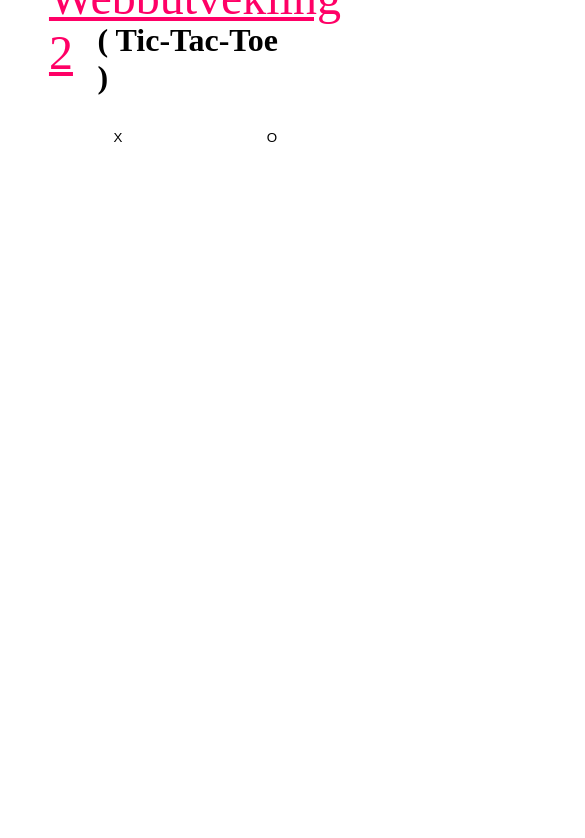
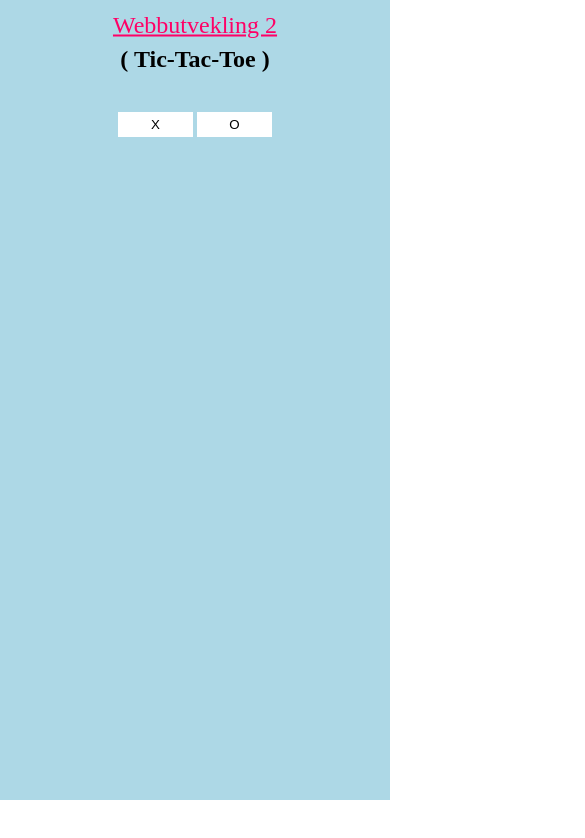
Before and after one commit to naderalhamwi/Html, a plain HTML site: page HTML/tic-tac-toe.html in a window 390 px wide. Shown: the top 838 px of the page, 585 px wide, since content can reach past the window. Drawn offline with Linux system fonts and the light colour scheme.

Commit message:
Fix bugs
fixade många problem i sidan

```diff
--- a/HTML/tic-tac-toe.html
+++ b/HTML/tic-tac-toe.html
@@ -12,7 +12,7 @@
     <main id="main">
         <a href="Index.html" id="linkHome">Webbutvekling 2</a>
         <h1>( Tic-Tac-Toe )</h1>
-        <div class="buttonV">
+        <div class="buttons">
             <button id="tic" onclick="playerX()">X</button>
             <button id="tac" onclick="playerO()">O</button>
         </div>
--- a/JavaScript/tic-tac-toe.js
+++ b/JavaScript/tic-tac-toe.js
@@ -37,7 +37,7 @@ function init(){
     document.getElementById("sliderBottom").style.opacity = "1";
     document.getElementById("playGround").style.display = "none";
 
-    document.getElementById("sliderBottom").style.height = "660px";
+    document.getElementById("sliderBottom").style.height = "330px";
     document.getElementById("sliderBottom").style.marginTop = "310px";
 }
 window.onload = init;
--- a/css/tic-tac-toe.scss
+++ b/css/tic-tac-toe.scss
@@ -24,9 +24,8 @@ body{
             top: 7%;
             position: absolute;
             transform: translate(-50%, -50%);
-
         }
-        .buttonV{
+        .buttons{
             margin-top: 7rem;
             position: absolute;
             justify-content: space-between;
@@ -66,7 +65,6 @@ body{
             position: absolute;
             justify-content: center;
             transition: all 0.5 ease;
-            background-color: white;
             h1{
                 left: 50%;
                 top: 50%;
@@ -79,7 +77,6 @@ body{
             margin: 50% 10% 10% 10%;
             .gamecontainer{
                 display: grid;
-                margin: 50px auto;
                 box-shadow: 0px 5px 10px black;
                 grid-template-columns: repeat(3, auto);
                 .cell{
@@ -87,11 +84,8 @@ body{
                     background-color:#ffff00;
                     width: 100px;
                     height: 100px;
-                    display: flex;
                     cursor: pointer;
-                    justify-content: center;
                     &:hover{
-                        border: none;
                         box-shadow: 0px 0px 10px;
                     }
                 }
@@ -119,3 +113,48 @@ body{
         }
     }
 }
+
+@media only screen and (max-width: 700px) {
+body{
+    display: flex;
+    justify-content: center;
+    main{
+        background-color: lightblue;
+        width: 435px;
+        height: 800px;
+        a{
+            font-size: 1.5rem;
+
+        }
+        h1{
+            font-size: 1.5rem;
+        }
+        .buttons{
+            button{
+                width: 75px;
+                height: 25px;
+            }
+            #tic{
+
+            }
+            #tac{}
+        }
+        #sliderBottom{
+            width: 375px;
+            h1{
+
+            }
+        }
+        .playGround{
+            .gamecontainer{
+                .cell{
+
+                }
+            }
+        }
+        #reset{
+
+        }
+        }
+    }
+}
```
Also changed, not shown: HTML/Index.html (+0 -12 lines), css/tic-tac-toe.css, 2 other files.
